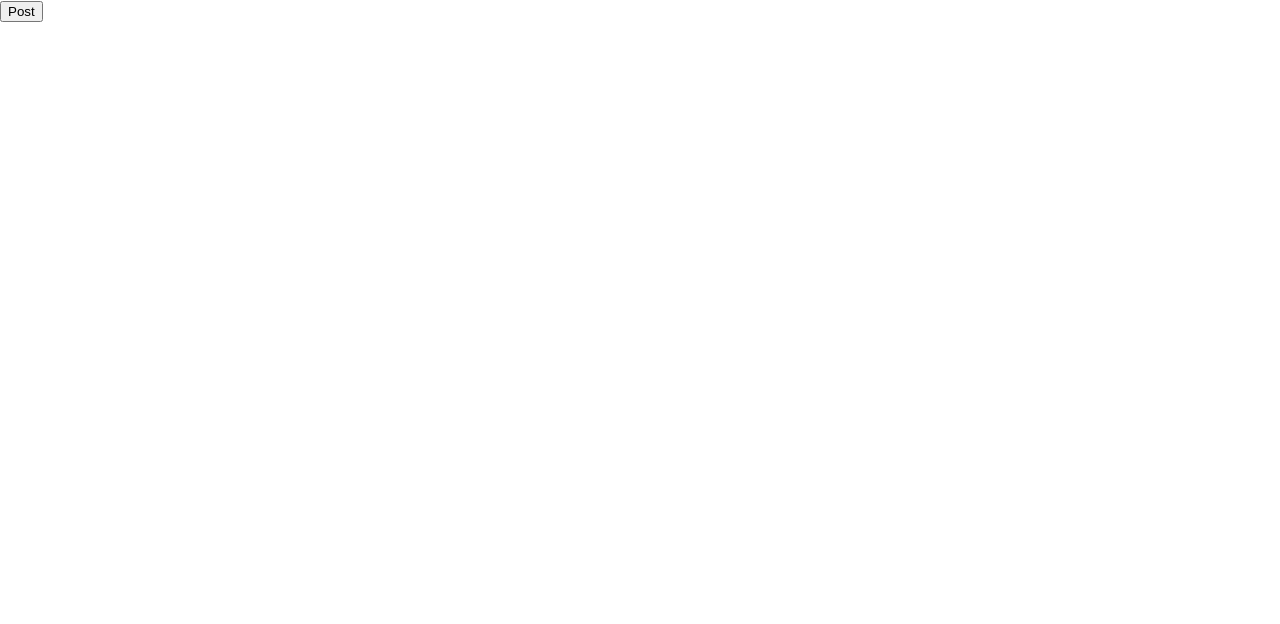
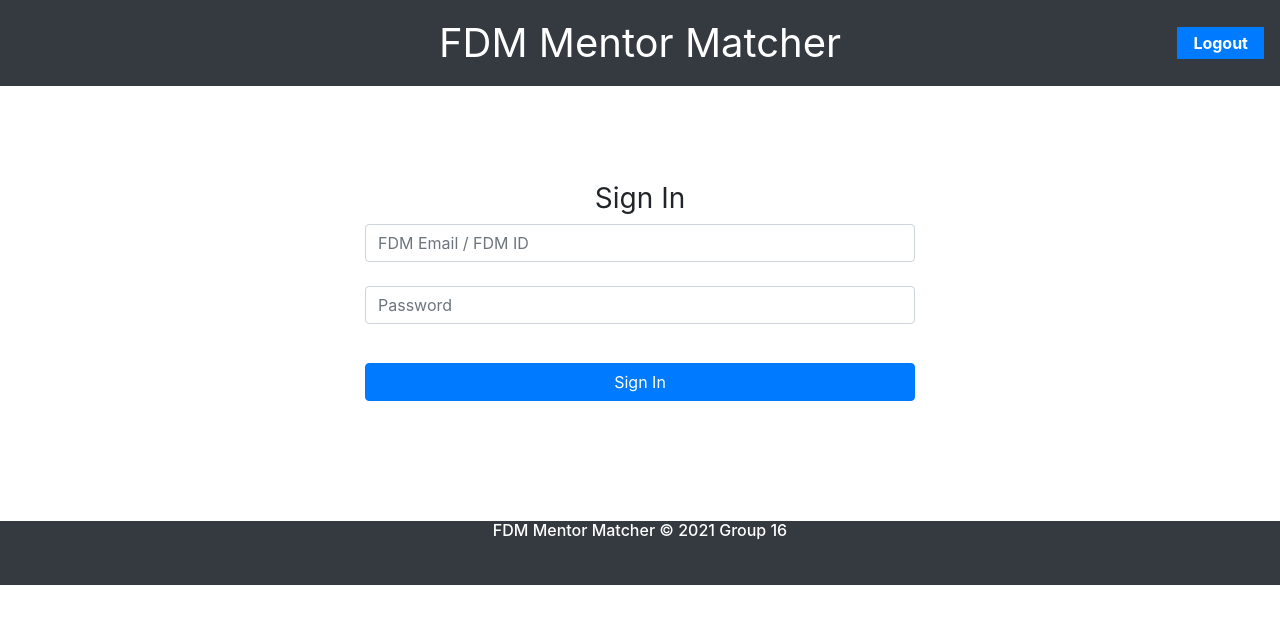
Before and after one commit to YilmazKarakus17/FDM-Mentor-Matching-App, a React (Create React App) app in the folder client/: page / in a window 1280 px wide. Shown: the top 624 px of the page. Built offline with nearby package versions, Linux system fonts and the light colour scheme.

Commit message:
Login screens, nav, footer

```diff
--- /dev/null
+++ b/client/public/reset.css
@@ -0,0 +1,7 @@
+body, header, nav, section, article, div, p, figure, figcaption, footer, form, fieldset, input, ul, li, table, tr, td, thead, tbody, dl, dt, dd, hgroup, h1, h2, h3{
+    margin: 0;
+    border: 0;
+    padding: 0;
+    font-size: 100%;
+    vertical-align: baseline;
+  }
--- /dev/null
+++ b/client/public/style.css
@@ -0,0 +1,4 @@
+html, body{
+    min-height: 100vh;
+    background-size: 100% 100%;
+}
--- a/client/src/App.css
+++ b/client/src/App.css
@@ -1,38 +1,15 @@
-.App {
+
+
+/* Styling the footer */
+footer{
+  color: white;
+  height: 4em;
+  background-color: rgb(52, 58, 64);
   text-align: center;
+  vertical-align: middle;
+  justify-content: center;
 }
 
-.App-logo {
-  height: 40vmin;
-  pointer-events: none;
+footer h6{
+  vertical-align: middle;
 }
-
-@media (prefers-reduced-motion: no-preference) {
-  .App-logo {
-    animation: App-logo-spin infinite 20s linear;
-  }
-}
-
-.App-header {
-  background-color: #282c34;
-  min-height: 100vh;
-  display: flex;
-  flex-direction: column;
-  align-items: center;
-  justify-content: center;
-  font-size: calc(10px + 2vmin);
-  color: white;
-}
-
-.App-link {
-  color: #61dafb;
-}
-
-@keyframes App-logo-spin {
-  from {
-    transform: rotate(0deg);
-  }
-  to {
-    transform: rotate(360deg);
-  }
-}
--- a/client/src/App.js
+++ b/client/src/App.js
@@ -1,23 +1,32 @@
 import React from 'react';
 import './App.css';
+import ReactDOM from 'react-dom';
 import Axios from 'axios';
+import Nav from './Nav';
+
+import StandardLogin from './login/StandardLogin'
 
 export default class App extends React.Component{
   constructor(props){
     super(props)
   }
 
-  myPostFunction(){
-    Axios.post('http://localhost:3001/api/get/technician/credentials-check', {fdmEmail: "fdm6", pwd: "1234567812345678"}).then((response) => {
-      console.log(response)
-    });
-  }
 
   render(){
     //logic code
     return (
       <div id="app">
-        <button onClick={this.myPostFunction}>Post</button>
+        <header id="header-content">
+          <Nav />
+        </header>
+        <div id="page-content">
+          <StandardLogin />
+        </div>
+        <footer id="footer-content">
+          <h6>
+            FDM Mentor Matcher © 2021 Group 16
+          </h6>
+        </footer>
       </div>
     )
   }
--- /dev/null
+++ b/client/src/Nav.css
@@ -0,0 +1,31 @@
+#logout-button{
+    background-color: #007bff;
+    border: none;
+    padding: 0.25em 1em;
+    font-weight: bold;
+    color: white;
+}
+
+/* Styling the home page button */
+#hompage-button{
+    background-color: rgb(52, 58, 64);
+    border: none;
+    outline: none;
+    font-size: 2.5em;
+}
+
+#hompage-button:hover{
+    background-color: rgb(52, 58, 64);
+}
+
+/* Making home page button responsive */
+@media only screen and (max-width: 500px){
+    #hompage-button{
+        font-size: 1.5em;
+    }
+    @media only screen and (max-width: 260px){
+        #hompage-button{
+            font-size: 1em;
+        }
+    }
+}
--- /dev/null
+++ b/client/src/Nav.js
@@ -0,0 +1,29 @@
+import React from 'react';
+import './Nav.css';
+
+export default class Nav extends React.Component{
+  constructor(props){
+    super(props)
+  }
+
+
+  render(){
+    //logic code
+    return (
+      <nav className="navbar navbar-expand-md navbar-dark bg-dark">
+        <div class="navbar-collapse collapse w-100 order-1 order-md-0 dual-collapse2"></div>
+        <div className="mx-auto order-0">
+          <button className="navbar-brand mx-auto" id="hompage-button">FDM Mentor Matcher</button>
+          <button class="navbar-toggler" type="button" data-toggle="collapse" data-target=".dual-collapse2">
+           <span class="navbar-toggler-icon"></span>
+          </button>
+        </div>
+        <div class="navbar-collapse collapse w-100 order-3 dual-collapse2">
+          <ul class="navbar-nav ml-auto">
+            <button className="nav-item" id="logout-button">Logout</button>
+         </ul>
+        </div>
+      </nav>
+    )
+  }
+}
--- a/client/src/index.js
+++ b/client/src/index.js
@@ -2,6 +2,9 @@ import React from 'react';
 import ReactDOM from 'react-dom';
 import './index.css';
 import App from './App';
+// eslint-disable-next-line
+import TechnicianLogin from './login/TechnicianLogin'
+import StandardLogin from './login/StandardLogin'
 
 ReactDOM.render(
     <App />,
--- /dev/null
+++ b/client/src/login/StandardLogin.js
@@ -0,0 +1,75 @@
+import React from 'react';
+import './Style.css';
+import Axios from 'axios';
+
+export default class TechnicianLogin extends React.Component{
+    constructor(props){
+        super(props);
+    }
+
+    /*Signs in mentors and mentees by creating the necessary cookies and requesting page redirection from the app if the credentials are valid */
+    signIn(){
+        let uname = document.getElementById('username-input').value;
+        let pwd = document.getElementById('pwd-input').value;
+        let matched = false;
+
+        //checks if the username is a fdm email or a fdm id
+        if (uname.indexOf('@') === -1)
+        {
+            Axios.post('http://localhost:3001/api/get/mentor/credentials-check', {
+                id: uname.toString(),
+                pwd: pwd.toString()
+              }).then((response) => {
+                matched = response.data.match;
+                if (!matched) {document.getElementById('error-msg').innerHTML = "Sign in Failed: Incorrect Mentor Credentials"}
+                else {
+                    document.getElementById('error-msg').innerHTML = "";
+                    //Saving mentor credentials in local storage
+                    localStorage.setItem("id", uname.toString());
+                    localStorage.setItem("pwd", pwd.toString());
+                    localStorage.removeItem("fdmEmail"); // removing fdm email key-value pair
+                }
+              });
+        }
+        else{
+            Axios.post('http://localhost:3001/api/get/mentee/credentials-check', {
+                fdmEmail: uname.toString(),
+                pwd: pwd.toString()
+              }).then((response) => {
+                matched = response.data.match;
+                if (!matched) {document.getElementById('error-msg').innerHTML = "Sign in Failed: Incorrect Mentee Credentials"}
+                else {
+                    document.getElementById('error-msg').innerHTML = "";
+                    //Saving mentee credentials in local storage
+                    localStorage.setItem("fdmEmail", uname.toString());
+                    localStorage.setItem("pwd", pwd.toString());
+                    localStorage.removeItem("id"); // removing the fdm id key-value pair
+                }
+              });
+        }
+    }
+
+    render(){
+        return(
+            <div className='container sign-in-page'>
+                <div className="row p-5"></div>
+                <div className="row">
+                    <div className="col-md-6 col-md-offset-6" id="sign-in-form">
+                        <h3 className="font-weight-normal">Sign In</h3>
+                        <div className="form-row mb-4">
+                            <input className="form-control" type="text" name="fdm-id" id="username-input" placeholder="FDM Email / FDM ID"/>
+                        </div>
+                        <div className="form-row mb-4">
+                            <input className="form-control" type="password" name="pwd" id="pwd-input" placeholder="Password"/>
+                        </div>
+                        <div className="form-row mb-4">
+                            <small id="error-msg" className="form-text text-danger"></small>
+                            <button className="btn btn-primary col-12" onClick={this.signIn}>Sign In</button>
+                        </div>
+                    </div>
+                </div>
+                <div className="row p-5"></div>
+            </div>
+        );
+    }
+}
--- /dev/null
+++ b/client/src/login/Style.css
@@ -0,0 +1,22 @@
+h3{
+    text-align: center;
+}
+
+#sign-in-page{
+    height: 100%;
+    vertical-align: middle;
+}
+
+#sign-in-form{
+    width: 100%;
+
+    margin: auto;
+    vertical-align: middle;
+}
+
+.text-danger{
+    width: 100%;
+    text-align: center;
+    font-size: medium;
+    padding-bottom: 2%;
+}
--- /dev/null
+++ b/client/src/login/TechnicianLogin.js
@@ -0,0 +1,59 @@
+import React from 'react';
+import './Style.css';
+import Axios from 'axios';
+
+export default class TechnicianLogin extends React.Component{
+    constructor(props){
+        super(props);
+    }
+
+    /*Signs in technicians by creating the necessary cookies and requesting page redirection from the app if the credentials are valid */
+    signIn(){
+        //Retrieving the sign in credentials from the input elements
+        let id = document.getElementById('fdm-id-input').value;
+        let pwd = document.getElementById('pwd-input').value;
+        //Declaring variable used in checking whether the entered credentials match a existing technician account
+        let matched = false;
+        //Making API call to check if the entered credentials exist in an account in the fdm database
+        Axios.post('http://localhost:3001/api/get/technician/credentials-check', {
+            id: id.toString(),
+            pwd: pwd.toString()
+          }).then((response) => {
+            /*A promise which checks the API response and if the credentials are a match with an existing accounts credentials
+                creates the necessary cookie and calls parent components redirect function */
+            matched = response.data.match;
+            if (!matched) {document.getElementById('error-msg').innerHTML = "Sign in Failed: Incorrect Credentials"}
+            else {
+                document.getElementById('error-msg').innerHTML = "";
+                //Saving credentials in local storage
+                localStorage.setItem("id", id.toString());
+                localStorage.setItem("pwd", pwd.toString());
+                localStorage.removeItem("fdmEmail"); // removing fdm email key-value pair
+            }
+          });
+    }
+
+    render(){
+        return(
+            <div className='container sign-in-page'>
+                <div className="row p-5"></div>
+                <div className="row">
+                    <div className="col-md-6 col-md-offset-6" id="sign-in-form">
+                        <h3 className="font-weight-normal">Technician Sign In</h3>
+                        <div className="form-row mb-4">
+                            <input className="form-control" type="text" name="fdm-id" id="fdm-id-input" placeholder="Technician ID"/>
+                        </div>
+                        <div className="form-row mb-4">
+                            <input className="form-control" type="password" name="pwd" id="pwd-input" placeholder="Password"/>
+                        </div>
+                        <div className="form-row mb-4">
+                            <small id="error-msg" className="form-text text-danger"></small>
+                            <button className="btn btn-primary col-12" onClick={this.signIn}>Sign In</button>
+                        </div>
+                    </div>
+                </div>
+                <div className="row p-5"></div>
+            </div>
+        );
+    }
+}
```
Also changed, not shown: client/public/index.html (+9 -27 lines), 2 other files (tests, documents, lock files or other folders).
